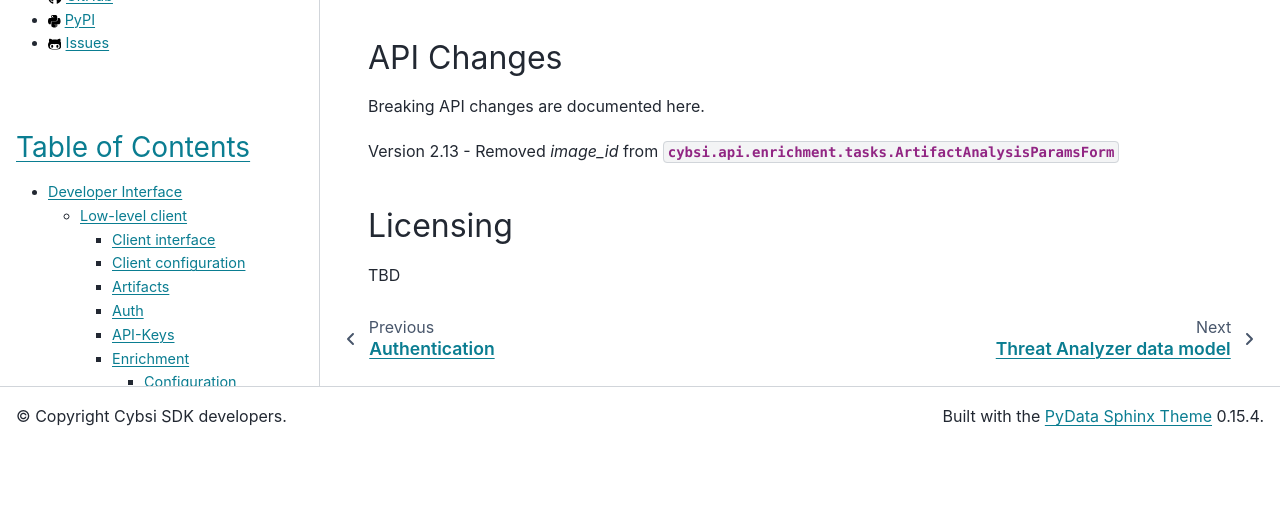
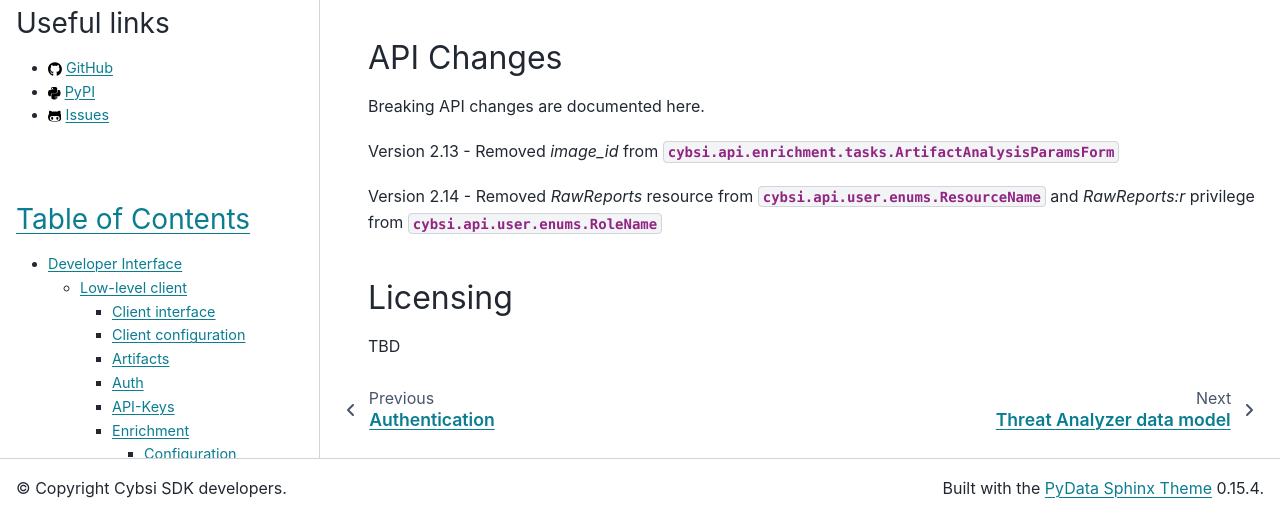
Before and after one commit to cyberstudio/cybsi-sdk, a Sphinx documentation site: the page built from docs/api.rst, in a window 1280 px wide and 900 px high, scrolled down 8413 px, cut to the strip 383-900 px from the top of the window. Built offline with Sphinx 7.4.7 and the PyData theme 0.15.4, drawn with Linux system fonts in a browser that asks for light colours; before the commit the page ends 9242 px from its top, so only the background shows below that.

Commit message:
Remove RawReport resource

```diff
--- a/docs/api.rst
+++ b/docs/api.rst
@@ -282,6 +282,9 @@ Breaking API changes are documented here.
 Version 2.13
 - Removed `image_id` from :class:`cybsi.api.enrichment.tasks.ArtifactAnalysisParamsForm`
 
+Version 2.14
+- Removed `RawReports` resource from :class:`cybsi.api.user.enums.ResourceName` and `RawReports:r` privilege from :class:`cybsi.api.user.enums.RoleName`
+
 Licensing
 ---------
 
```
Also changed, not shown: HISTORY.md (+4 -0 lines), 1 other file.
